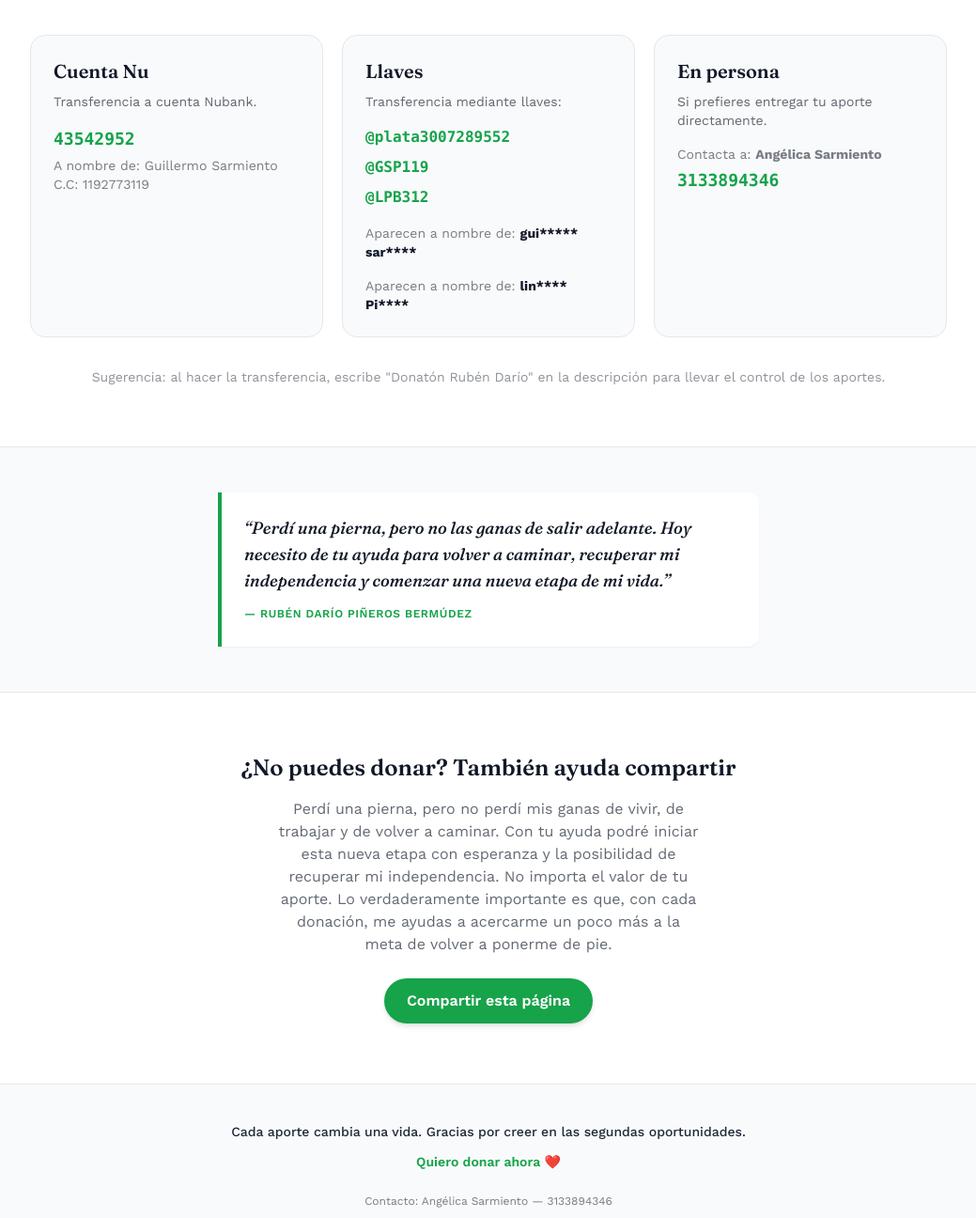
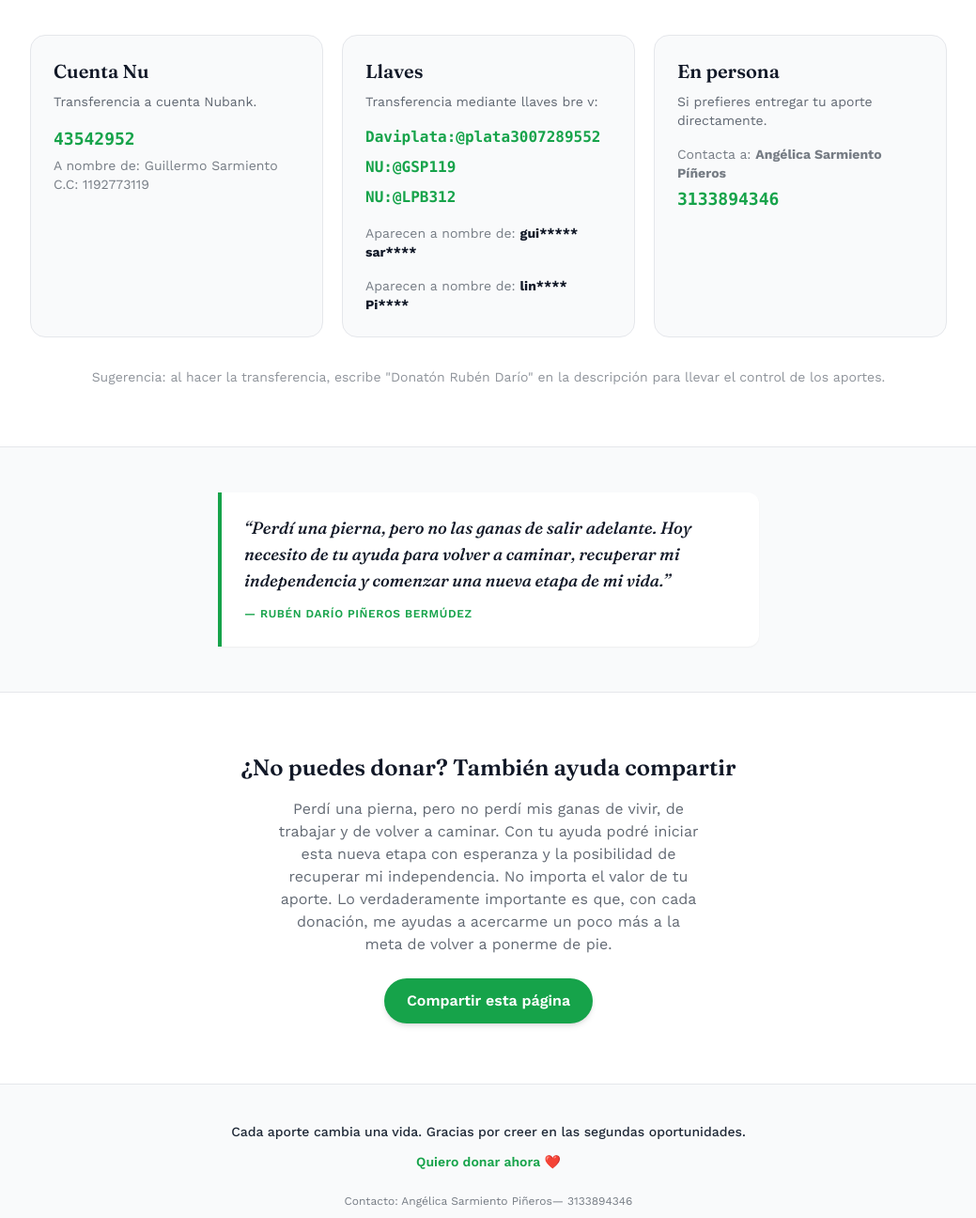
Before and after one commit to Gusarmiento201/donaton, a plain HTML site: page index.html in a window 1280 px wide. Shown: the part 3124-4420 px from the top of the page at 94% size, without its empty margins (120-1159 px from the left). Drawn offline with nearby package versions, Linux system fonts and the light colour scheme.

Commit message:
Actualizando datos de cuentas Nu y Llaves

```diff
--- a/index.html
+++ b/index.html
@@ -244,11 +244,11 @@
         <!-- Tarjeta LLAVES -->
         <div class="bg-gray-50 border border-stone rounded-2xl p-6">
           <h3 class="display text-xl font-semibold mb-2 text-ink2">Llaves</h3>
-          <p class="text-ink/70 text-sm mb-4">Transferencia mediante llaves:</p>
+          <p class="text-ink/70 text-sm mb-4">Transferencia mediante llaves bre v:</p>
           <ul class="font-mono text-base font-semibold text-brandGreen space-y-2">
-            <li>@plata3007289552</li>
-            <li>@GSP119</li>
-            <li>@LPB312</li>
+            <li>Daviplata:@plata3007289552</li>
+            <li>NU:@GSP119</li>
+            <li>NU:@LPB312</li>
           </ul>
           <p class="text-sm text-ink/60 mt-4">Aparecen a nombre de: <strong class="text-ink2">gui***** sar****</strong></p>
           <p class="text-sm text-ink/60 mt-4">Aparecen a nombre de: <strong class="text-ink2">lin**** Pi****</strong></p>
@@ -258,7 +258,7 @@
         <div class="bg-gray-50 border border-stone rounded-2xl p-6">
           <h3 class="display text-xl font-semibold mb-2 text-ink2">En persona</h3>
           <p class="text-ink/70 text-sm mb-4">Si prefieres entregar tu aporte directamente.</p>
-          <p class="text-sm text-ink/60 mt-1">Contacta a: <strong>Angélica Sarmiento</strong></p>
+          <p class="text-sm text-ink/60 mt-1">Contacta a: <strong>Angélica Sarmiento Píñeros</strong></p>
           <p class="font-mono text-lg font-semibold text-brandGreen mt-1">3133894346</p>
         </div>
 
@@ -300,7 +300,7 @@
     <div class="max-w-5xl mx-auto px-6 py-10 text-center text-sm text-ink/60">
       <p class="font-medium text-ink mb-3">Cada aporte cambia una vida. Gracias por creer en las segundas oportunidades.</p>
       <a href="#donar" class="inline-block mb-4 font-semibold text-brandGreen hover:text-brandGreenHover transition-colors">Quiero donar ahora ❤️</a>
-      <p class="mt-2 text-xs">Contacto: Angélica Sarmiento — 3133894346</p>
+      <p class="mt-2 text-xs">Contacto: Angélica Sarmiento  Piñeros— 3133894346</p>
     </div>
   </footer>
 
```
